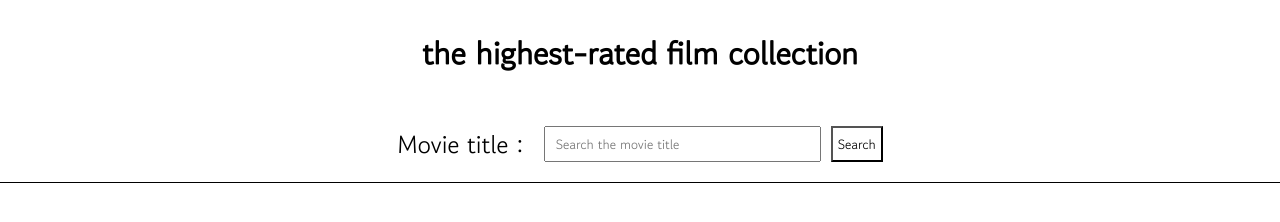
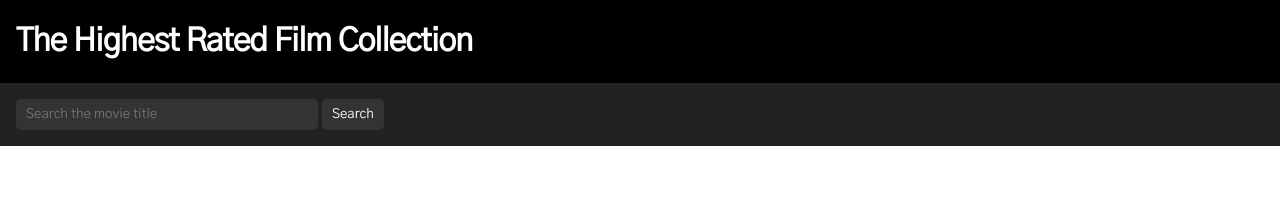
Before and after one commit to heesu21/movie-sample, a plain HTML site: page index.html in a window 1280 px wide. Drawn offline with Linux system fonts and the light colour scheme; no server answers; a web font is replaced by a local one.

Commit message:
css 수정

```diff
--- a/index.html
+++ b/index.html
@@ -10,10 +10,9 @@
 
 <body>
     <header>
-    <h1>the highest-rated film collection</h1>
+    <h1>The Highest Rated Film Collection</h1>
     </header>
     <form class="search" id="search-form">
-        <label>Movie title : </label>
         <input type="text" id="search-input" placeholder="Search the movie title">
         <button class="btn" type="submit" id="search-btn">Search</button>
     </form>
--- a/style.css
+++ b/style.css
@@ -1,80 +1,78 @@
 @import url('https://fonts.googleapis.com/css2?family=Gothic+A1&family=Gowun+Batang&family=Gowun+Dodum&display=swap');
 
-
-
 * {
-  font-family: "Gowun Dodum", sans-serif;
+  font-family: "Gothic A1", sans-serif;
   box-sizing: border-box;
   margin: 0;
   padding: 0;
 }
 
 body {
-  background: url("") center/cover no-repeat;
+  color: #fff;
   min-height: 100vh;
+  line-height: 1.6;
 }
 
 .card-list {
   display: grid;
-  grid-template-columns: repeat(3, 1fr);
-  justify-content: center;
+  grid-template-columns: repeat(4, 1fr);
+  gap: 1.5em;
+  padding: 2em;
 }
 
 .movie-card {
-  box-shadow: 0 3px 6px rgba(0, 0, 0, 0.12), 0 3px 6px rgba(0, 0, 0, 0.24);
-  margin: 20px;
-  padding: 20px;
-  width: 300px;
-  justify-self: center;
-  background-color: white;
+  box-shadow: 0 8px 16px rgba(0, 0, 0, 0.8);
+  margin: 0.5em;
+  background-color: rgba(24, 24, 24, 0.9);
   border-radius: 10px;
-  cursor: pointer;
-  user-select: none;
+  overflow: hidden;
+  transition: transform 0.3s ease;
+  padding: 1em;
+  color: #ccc;
+}
+
+.movie-card:hover {
+  transform: scale(1.03);
 }
 
 .movie-card img {
   width: 100%;
-  border-radius: 0px;
+  height: auto;
+  border-radius: 5px;
 }
 
 header {
-  background-color: white;
+  background-color: #000;
+  color: #fff;
   display: flex;
-  justify-content: center;
+  justify-content: space-between;
+  padding: 1em;
   align-items: center;
-  padding: 30px 0;
 }
 
 .search {
-  width: 100%;
-  display: flex;
-  justify-content: center;
-  padding: 20px 0;
-  border-bottom: 1px solid black;
+  background-color: #222;
+  padding: 1em;
 }
 
-.search label {
-  font-size: 25px;
+.search input, .search button {
+  background-color: #333;
+  color: #fff;
+  border: none;
+  padding: 0.5em 0.75em;
+  border-radius: 5px;
 }
 
-.search input {
-  margin-left: 20px;
-  min-width: 200px;
-  padding: 5px 10px;
+.search input:focus, .search button:focus {
+  outline: none;
 }
 
-.search button {
-  margin-left: 10px;
-  padding: 5px;
+h1 {
+  font-size: 2em;
+  letter-spacing: -1px;
 }
 
-h3 {
-  margin-bottom: 10px;
+.movie-card h3 {
+  font-size: 1.5em;
+  margin-bottom: 0.5em;
 }
-
-.btn {
-  background-color: white;
-  color: black;
-  padding: 5px;
-
-}
```
